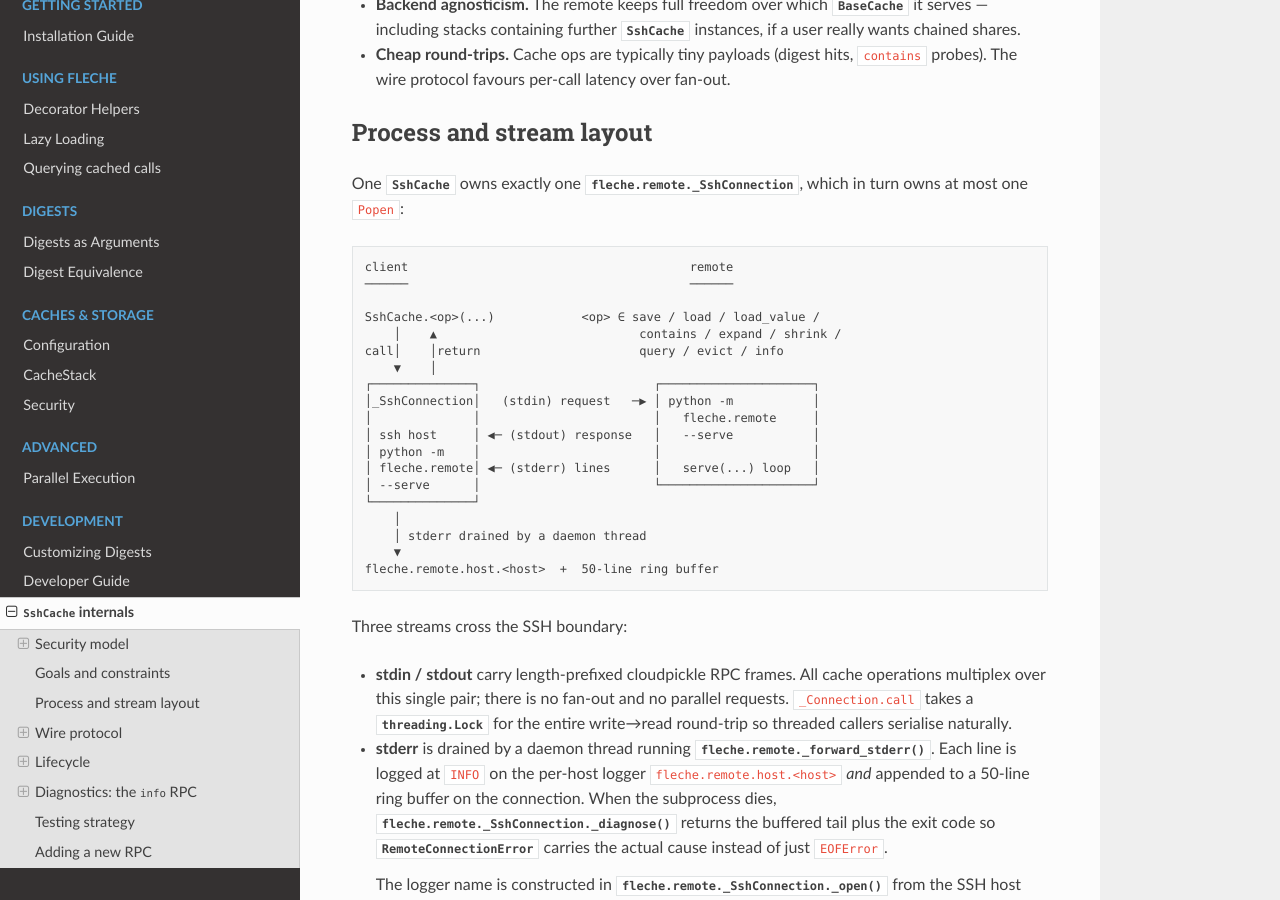
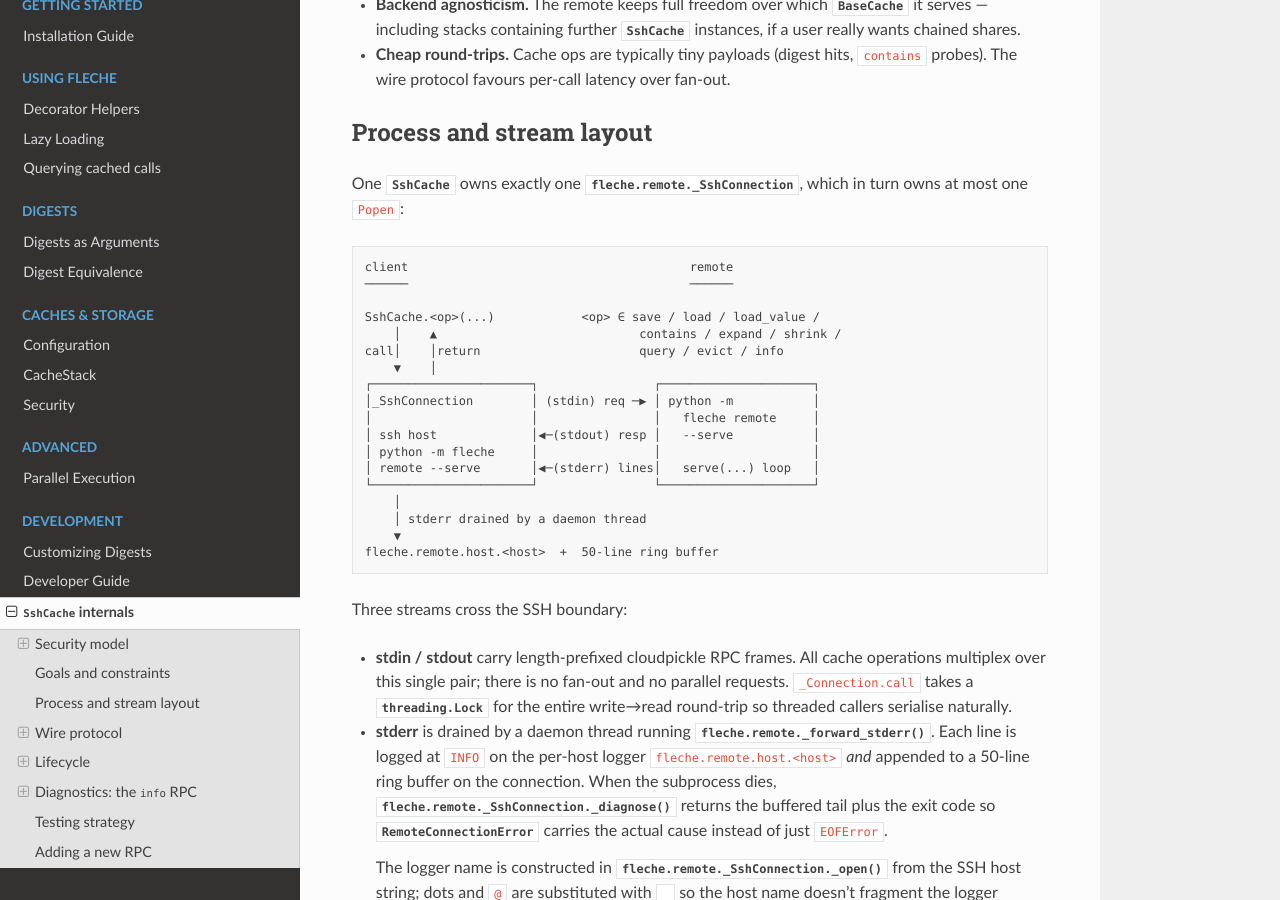
Before and after one commit to pmrv/fleche, a Sphinx documentation site: the page built from docs/dev/ssh_cache.rst, in a window 1280 px wide and 900 px high, scrolled down 1652 px. Built offline with Sphinx 7.4.7 and the Read the Docs theme 3.1.0, drawn with Linux system fonts in a browser that asks for light colours; pages that are not in the unit, such as notebooks, are missing from menus.

Commit message:
docs: fix ssh_cache diagram to use post-PR#597 CLI command
The process layout diagram in ssh_cache.rst showed the deprecated
`python -m fleche.remote --serve` (dotted module path) in both the
client and server boxes. Since PR #597 introduced `__main__.py` as a
CLI dispatcher, the correct invocation is `python -m fleche remote
--serve` (space-separated subcommand).  The setup-commands section
already had the correct form; the ASCII diagram was the only stale
reference.

https://claude.ai/code/session_01EnWhGHkpo8xdgrXJbQuggw

```diff
--- a/docs/dev/ssh_cache.rst
+++ b/docs/dev/ssh_cache.rst
@@ -113,14 +113,13 @@ One :class:`~fleche.remote.SshCache` owns exactly one
        │    ▲                            contains / expand / shrink /
    call│    │return                      query / evict / info
        ▼    │
-   ┌──────────────┐                        ┌─────────────────────┐
-   │_SshConnection│   (stdin) request   ─▶ │ python -m           │
-   │              │                        │   fleche.remote     │
-   │ ssh host     │ ◀─ (stdout) response   │   --serve           │
-   │ python -m    │                        │                     │
-   │ fleche.remote│ ◀─ (stderr) lines      │   serve(...) loop   │
-   │ --serve      │                        └─────────────────────┘
-   └──────────────┘
+   ┌──────────────────────┐                ┌─────────────────────┐
+   │_SshConnection        │ (stdin) req ─▶ │ python -m           │
+   │                      │                │   fleche remote     │
+   │ ssh host             │◀─(stdout) resp │   --serve           │
+   │ python -m fleche     │                │                     │
+   │ remote --serve       │◀─(stderr) lines│   serve(...) loop   │
+   └──────────────────────┘                └─────────────────────┘
        │
        │ stderr drained by a daemon thread
        ▼
```
